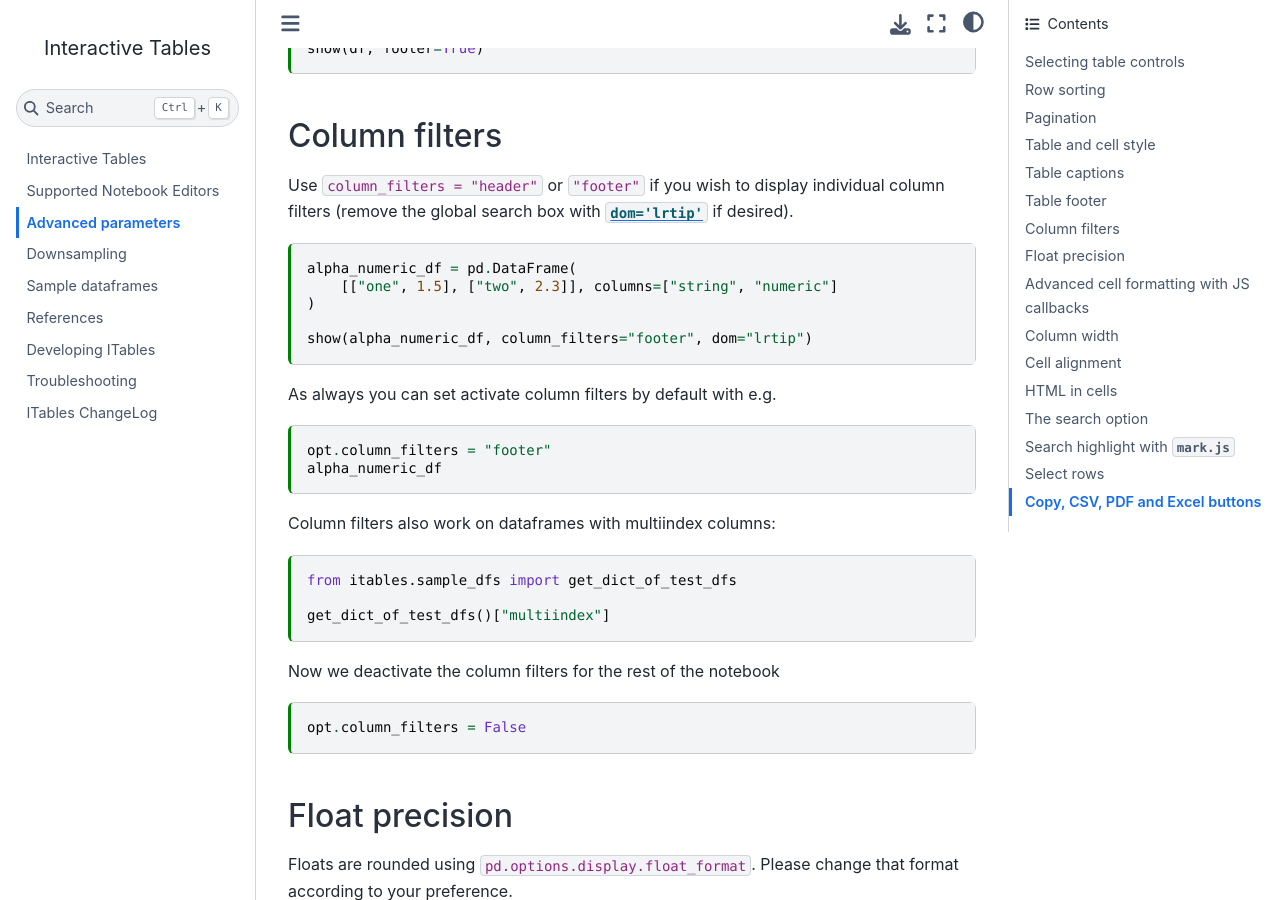
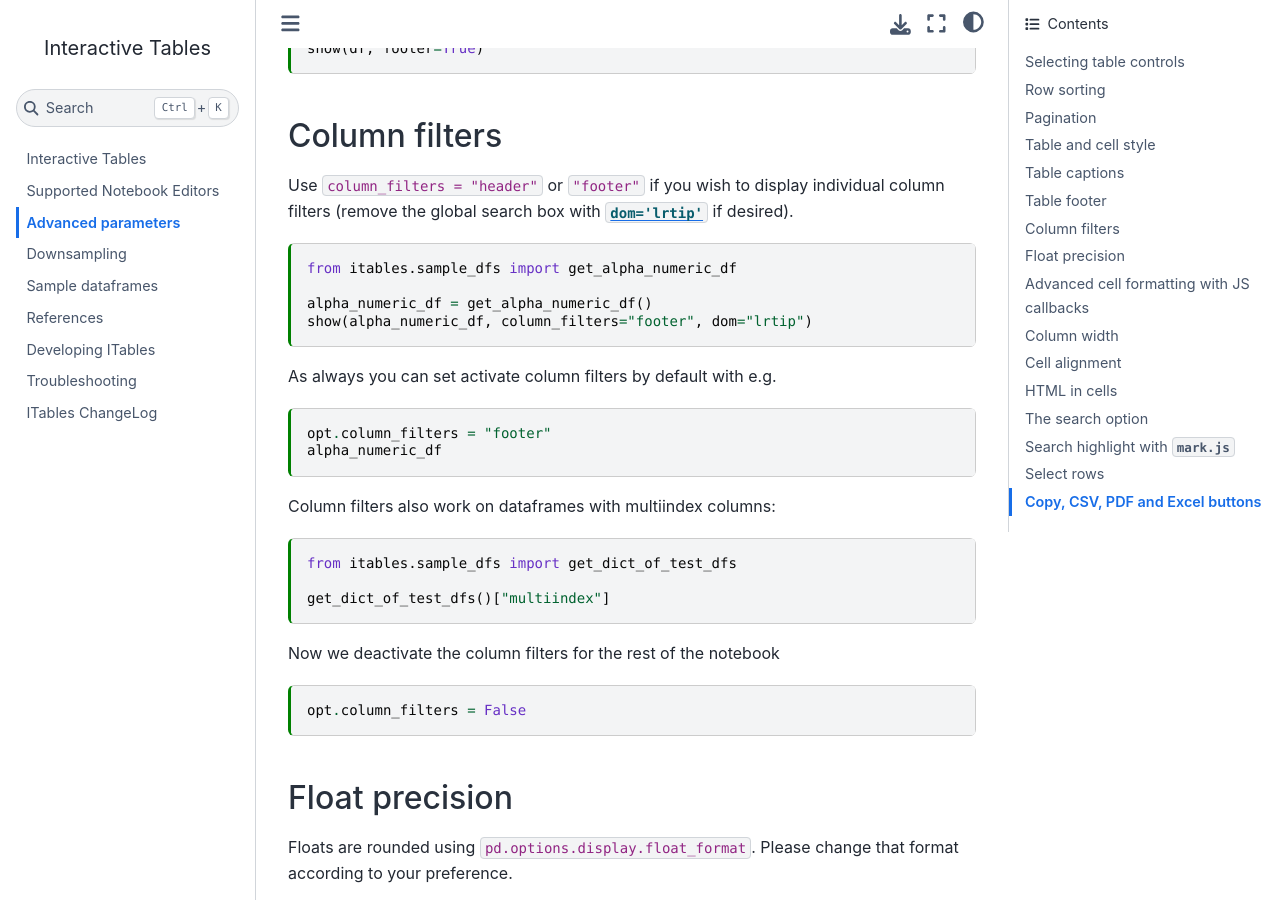
Before and after one commit to mwouts/itables, a Jupyter Book: the page built from docs/advanced_parameters.md, in a window 1280 px wide and 900 px high, scrolled down 3138 px. Built offline with Jupyter Book 1.0.4 settings and Sphinx 7.4.7 and the Sphinx Book theme 1.1.4, drawn with Linux system fonts in a browser that asks for light colours.

Commit message:
Move alpha_numeric_df to itables.sample_dfs

````diff
--- a/docs/advanced_parameters.md
+++ b/docs/advanced_parameters.md
@@ -146,10 +146,9 @@ Use `column_filters = "header"` or `"footer"` if you wish to display individual
 (remove the global search box with [`dom='lrtip'`](https://datatables.net/reference/option/dom) if desired).
 
 ```{code-cell}
-alpha_numeric_df = pd.DataFrame(
-    [["one", 1.5], ["two", 2.3]], columns=["string", "numeric"]
-)
+from itables.sample_dfs import get_alpha_numeric_df
 
+alpha_numeric_df = get_alpha_numeric_df()
 show(alpha_numeric_df, column_filters="footer", dom="lrtip")
 ```
 
````
Also changed, not shown: 1 other file.
